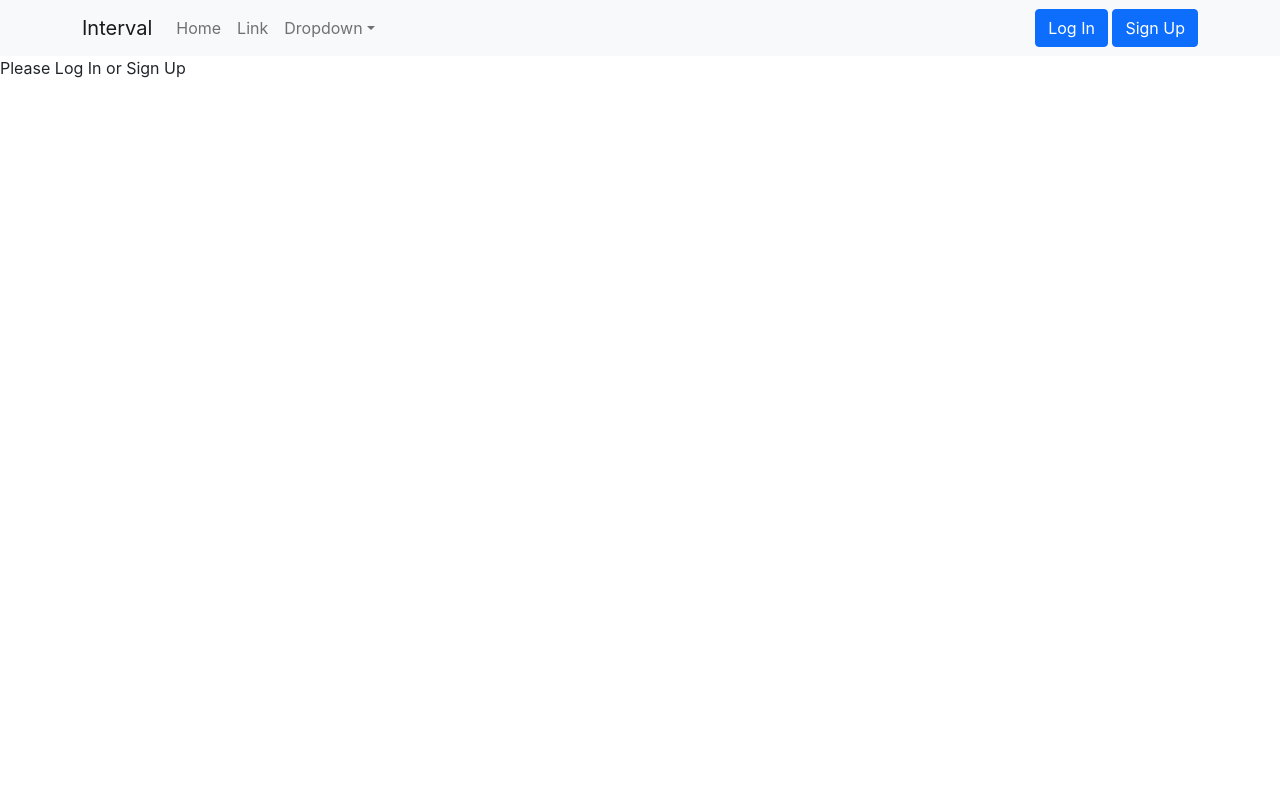
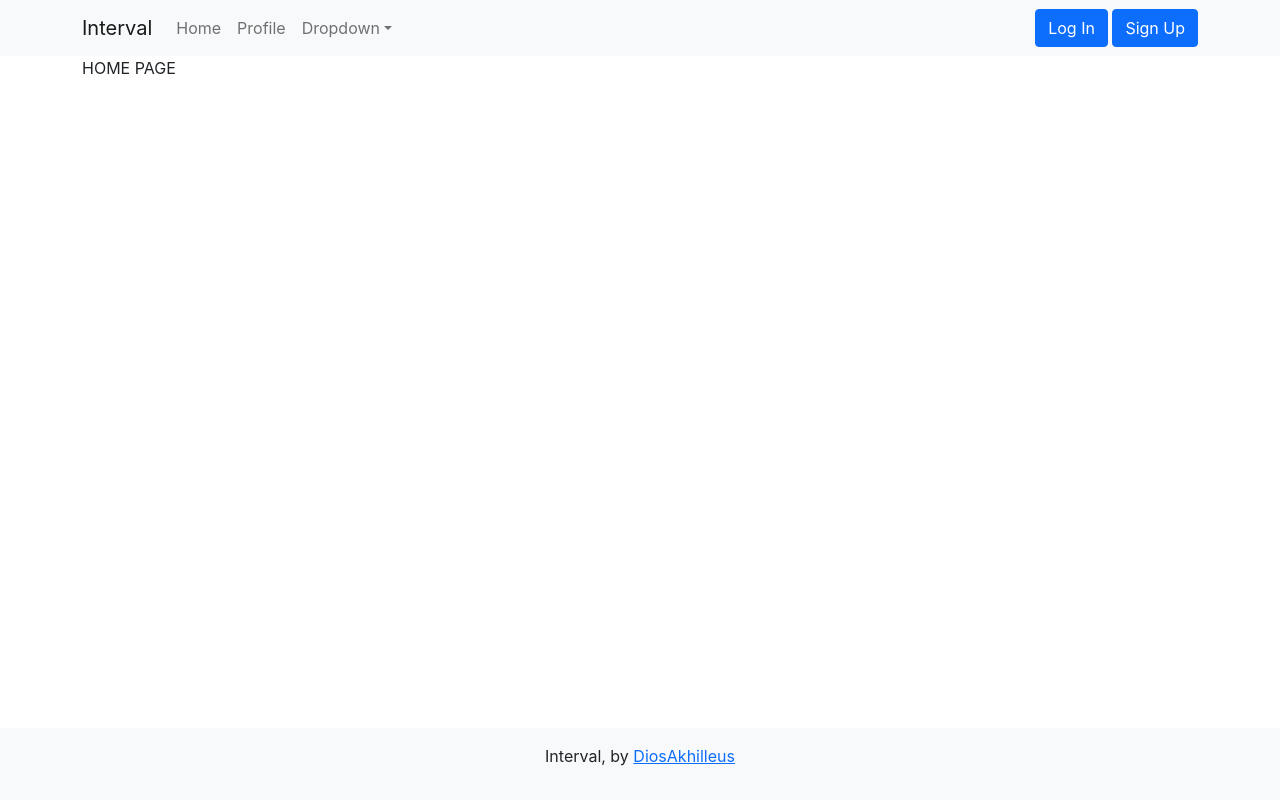
Before and after one commit to DiosAkhilleus/interval, a React (Create React App) app in the folder client/: page / in a window 1280 px wide. Built offline with nearby package versions, Linux system fonts and the light colour scheme; no server answers.

Commit message:
added some routing features and profile display

```diff
--- a/client/src/App.tsx
+++ b/client/src/App.tsx
@@ -1,15 +1,31 @@
 import React from 'react';
-import { BrowserRouter, Route, Switch } from 'react-router-dom';
+import {Route, Switch } from 'react-router-dom';
+import { useAuth0 } from '@auth0/auth0-react';
+import NavBar from './Components/Nav/NavBar';
+import Footer from './Components/Nav/Footer';
+import Profile from './Components/Profile';
+import Loading from './Components/Loading';
 import Home from './Components/Home'
 import './App.css';
 
 function App() {
+  const { isLoading } = useAuth0();
+
+  if (isLoading) {
+    return <Loading />
+  }
+
   return (
-    <BrowserRouter>
-      <Switch>
-        <Route exact path='/' component={Home} />
-      </Switch>
-    </BrowserRouter>
+    <div id="app" className="d-flex flex-column h-100">
+      <NavBar />
+      <div className="container flex-grow-1">
+        <Switch>
+          <Route path="/" exact component={Home} />
+          <Route path="/profile" component={Profile} />
+        </Switch>
+      </div>
+      <Footer />
+    </div>
   );
 }
 
--- a/client/src/Components/Home.tsx
+++ b/client/src/Components/Home.tsx
@@ -1,11 +1,10 @@
 import React from 'react';
-import NavBar from './Nav/NavBar';
 import Loading from './Loading';
 import { useAuth0 } from '@auth0/auth0-react';
 interface Props {}
 
 const Home = (props: Props) => {
-  const { isAuthenticated, isLoading } = useAuth0();
+  const { isLoading } = useAuth0();
 
   if (isLoading) {
     return <Loading />;
@@ -13,12 +12,7 @@ const Home = (props: Props) => {
 
   return (
     <div>
-      <NavBar />
-      {isAuthenticated ? (
-        <div className="dashboard-container">Main Content</div>
-      ) : (
-        <div>Please Log In or Sign Up</div>
-      )}
+     HOME PAGE
     </div>
   );
 };
--- /dev/null
+++ b/client/src/Components/Nav/Footer.tsx
@@ -0,0 +1,16 @@
+import React from 'react';
+
+interface Props {}
+
+const Footer = (props: Props) => {
+  return (
+    <footer className="bg-light p-3 text-center fixed-bottom">
+      <div className="logo" />
+      <p>
+        Interval, by <a href="diosakhilleus.github.io">DiosAkhilleus</a>
+      </p>
+    </footer>
+  );
+};
+
+export default Footer;
--- a/client/src/Components/Nav/NavBar.tsx
+++ b/client/src/Components/Nav/NavBar.tsx
@@ -1,5 +1,6 @@
 import React from 'react';
 import { Navbar, Nav, NavDropdown, Container } from 'react-bootstrap';
+import { Link } from 'react-router-dom';
 import AuthNav from './AuthNav';
 
 interface Props {}
@@ -8,12 +9,12 @@ const NavBar = (props: Props) => {
   return (
     <Navbar bg="light" expand="lg">
       <Container>
-        <Navbar.Brand href="#home">Interval</Navbar.Brand>
+        <Navbar.Brand href="/">Interval</Navbar.Brand>
         <Navbar.Toggle aria-controls="basic-navbar-nav" />
         <Navbar.Collapse id="basic-navbar-nav">
           <Nav className="me-auto">
-            <Nav.Link href="#home">Home</Nav.Link>
-            <Nav.Link href="#link">Link</Nav.Link>
+            <Nav.Link href="/">Home</Nav.Link>
+            <Nav.Link href="/profile">Profile</Nav.Link>
             <NavDropdown title="Dropdown" id="basic-nav-dropdown">
               <NavDropdown.Item href="#action/3.1">Action</NavDropdown.Item>
               <NavDropdown.Item href="#action/3.2">
--- /dev/null
+++ b/client/src/Components/Profile.tsx
@@ -0,0 +1,37 @@
+import React from 'react';
+import { useAuth0, withAuthenticationRequired } from '@auth0/auth0-react';
+import Loading from './Loading';
+
+interface Props {}
+
+const Profile = (props: Props) => {
+  const { user } = useAuth0();
+  const { name, picture, email } = user!;
+
+  return (
+    <div style={{marginTop: 10}}>
+      <div className="row align-items-center profile-header">
+        <div className="col-md-2 mb-3">
+          <img
+            src={picture}
+            alt="Profile"
+            className="rounded-circle img-fluid profile-picture mb-3 mb-md-0"
+          />
+        </div>
+        <div className="col-md text-center text-md-left">
+          <h2>{name}</h2>
+          <p className="lead text-muted">{email}</p>
+        </div>
+      </div>
+      <div className="row">
+        <pre className="col-12 text-light bg-dark p-4">
+          {JSON.stringify(user, null, 2)}
+        </pre>
+      </div>
+    </div>
+  );
+};
+
+export default withAuthenticationRequired(Profile, {
+  onRedirecting: () => <Loading />,
+});
```
